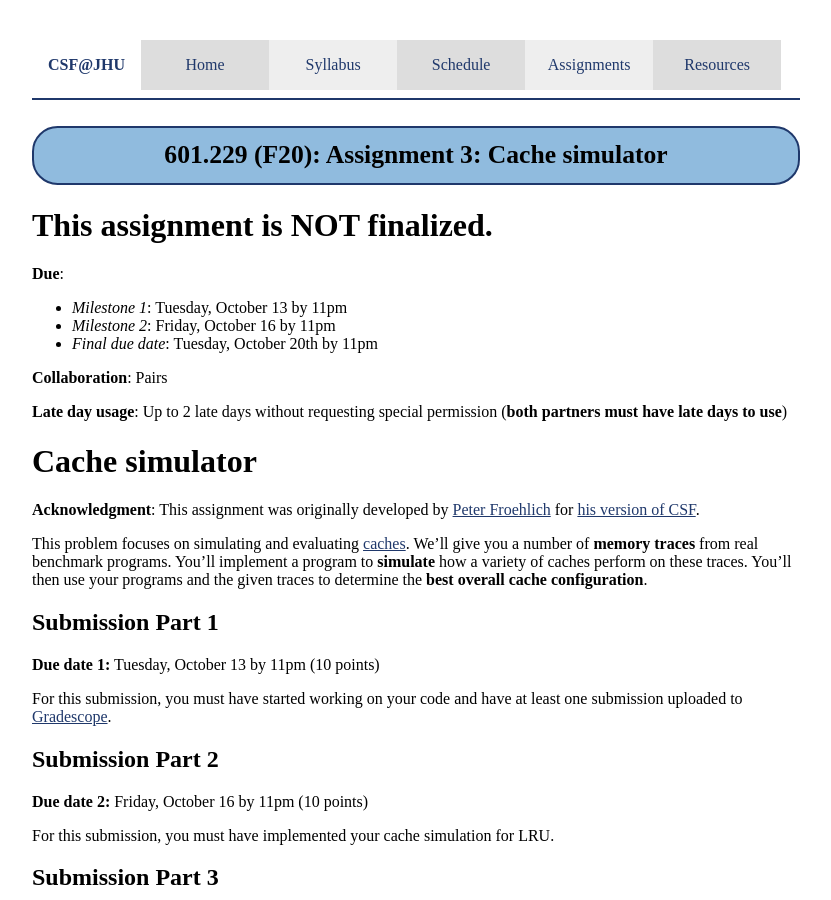
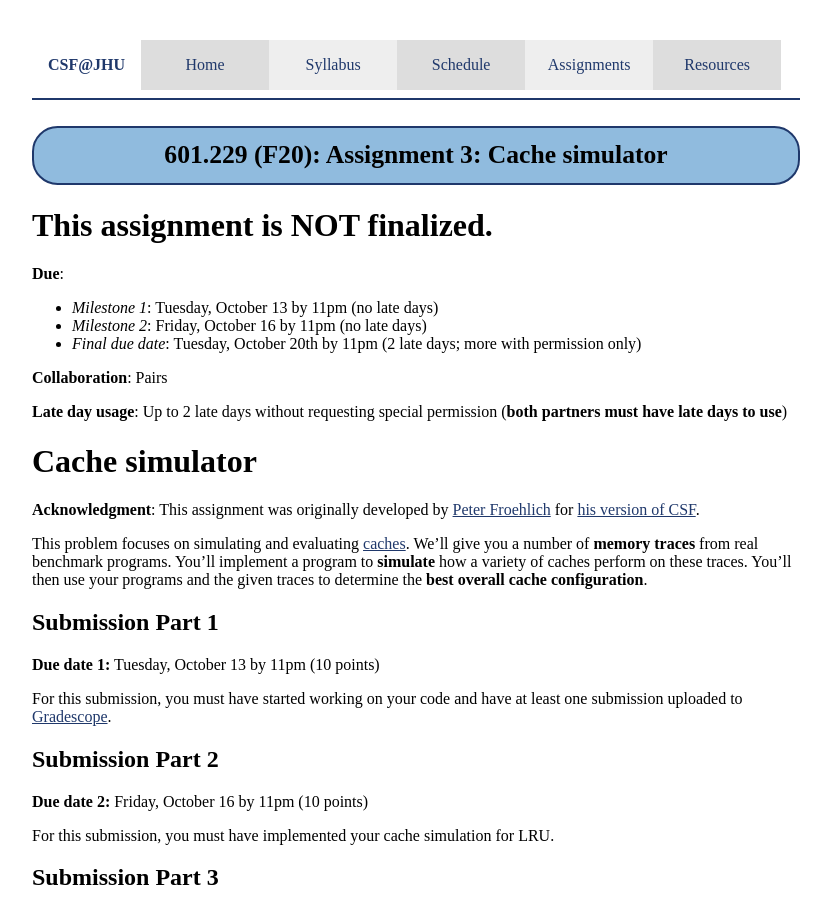
Before and after one commit to jhucsf/fall2020, a Jekyll site: the page built from assign/assign03.md, in a window 1280 px wide and 900 px high. Shown: the whole window, without its empty margins (224-1055 px from the left). Built offline with Jekyll 4.4.1, drawn with Linux system fonts in a browser that asks for light colours.

Commit message:
clarify late day policy

```diff
--- a/assign/assign03.md
+++ b/assign/assign03.md
@@ -7,9 +7,9 @@ title: "Assignment 3: Cache simulator"
 
 **Due**:
 
-* *Milestone 1*: Tuesday, October 13 by 11pm
-* *Milestone 2*: Friday, October 16 by 11pm
-* *Final due date*: Tuesday, October 20th by 11pm
+* *Milestone 1*: Tuesday, October 13 by 11pm (no late days)
+* *Milestone 2*: Friday, October 16 by 11pm (no late days)
+* *Final due date*: Tuesday, October 20th by 11pm (2 late days; more with permission only)
 
 **Collaboration**: Pairs
 
```
